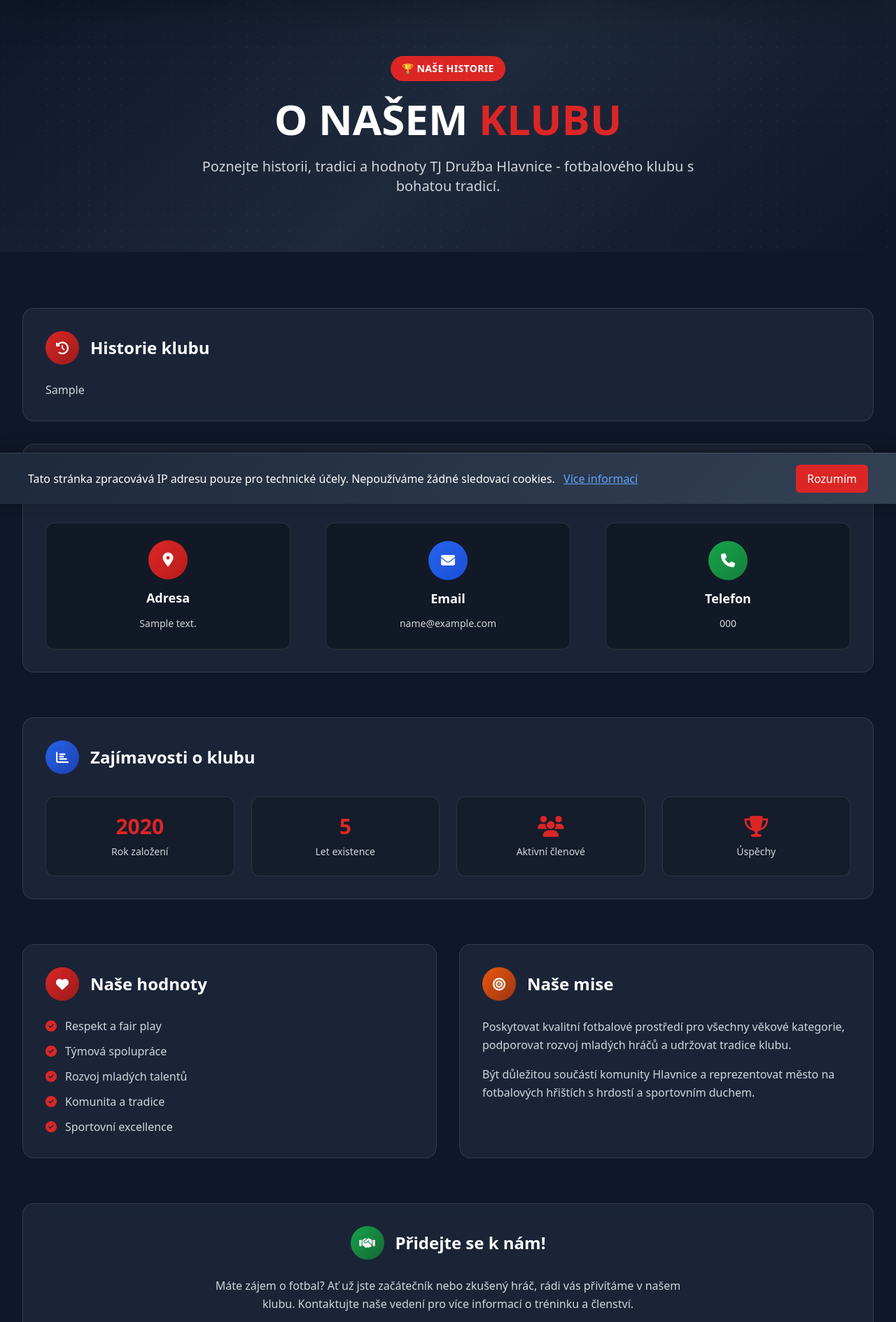
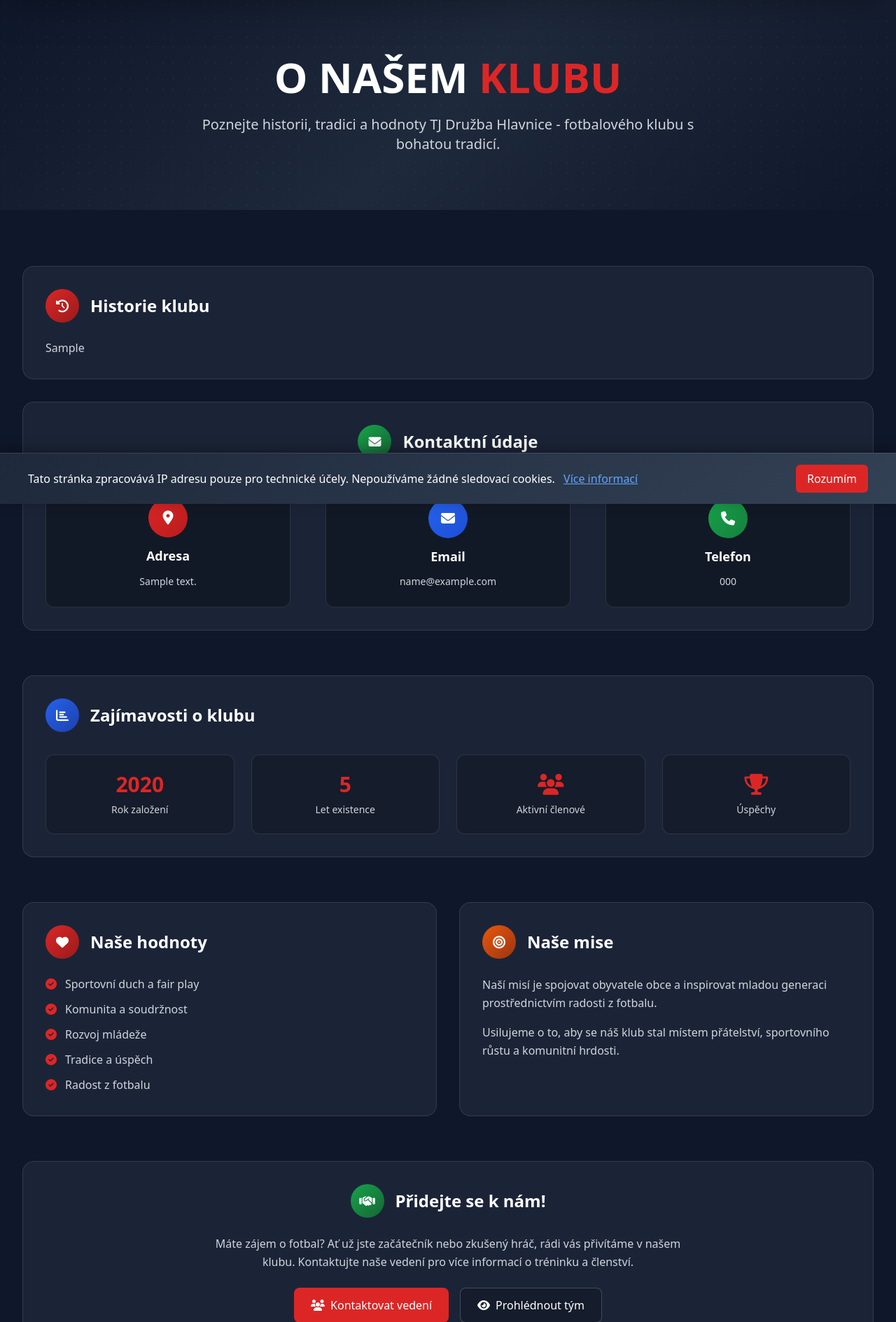
Before and after one commit to liborpaciorek/tjhlavnice, a Django app: page /club/ in a window 1280 px wide. Shown: the part 80-1969 px from the top of the page at 70% size. Run offline with Django 5.2, Linux system fonts and the light colour scheme; tables that the repository leaves empty hold one stand-in row (values such as "Sample post"); some libraries are stand-ins or nearby versions.

Commit message:
Lot of changes

```diff
--- a/templates/football/club_info.html
+++ b/templates/football/club_info.html
@@ -71,11 +71,6 @@ Hlavnice{% endblock %}
 <!-- Hero Section -->
 <section class="hero-bg py-20 px-4 sm:px-6 lg:px-8">
   <div class="max-w-7xl mx-auto text-center">
-    <span
-      class="inline-block bg-club-red px-4 py-2 rounded-full text-sm font-semibold uppercase tracking-wide text-white mb-6"
-    >
-      🏆 Naše historie
-    </span>
     <h1 class="text-4xl lg:text-6xl font-bold text-white mb-6">
       O NAŠEM <span class="text-club-red">KLUBU</span>
     </h1>
@@ -249,23 +244,23 @@ Hlavnice{% endblock %}
         <ul class="space-y-3 text-gray-300">
           <li class="flex items-center">
             <i class="fas fa-check-circle text-club-red mr-3"></i>
-            Respekt a fair play
+            Sportovní duch a fair play
           </li>
           <li class="flex items-center">
             <i class="fas fa-check-circle text-club-red mr-3"></i>
-            Týmová spolupráce
+            Komunita a soudržnost
           </li>
           <li class="flex items-center">
             <i class="fas fa-check-circle text-club-red mr-3"></i>
-            Rozvoj mladých talentů
+            Rozvoj mládeže
           </li>
           <li class="flex items-center">
             <i class="fas fa-check-circle text-club-red mr-3"></i>
-            Komunita a tradice
+            Tradice a úspěch
           </li>
           <li class="flex items-center">
             <i class="fas fa-check-circle text-club-red mr-3"></i>
-            Sportovní excellence
+            Radost z fotbalu
           </li>
         </ul>
       </div>
@@ -280,12 +275,10 @@ Hlavnice{% endblock %}
           <h3 class="text-2xl font-bold text-white">Naše mise</h3>
         </div>
         <p class="text-gray-300 mb-4 leading-relaxed">
-          Poskytovat kvalitní fotbalové prostředí pro všechny věkové kategorie,
-          podporovat rozvoj mladých hráčů a udržovat tradice klubu.
+          Naší misí je spojovat obyvatele obce a inspirovat mladou generaci prostřednictvím radosti z fotbalu.
         </p>
         <p class="text-gray-300 leading-relaxed">
-          Být důležitou součástí komunity Hlavnice a reprezentovat město na
-          fotbalových hřištích s hrdostí a sportovním duchem.
+          Usilujeme o to, aby se náš klub stal místem přátelství, sportovního růstu a komunitní hrdosti.
         </p>
       </div>
     </div>
--- a/templates/football/management.html
+++ b/templates/football/management.html
@@ -7,9 +7,6 @@
 <!-- Hero Section -->
 <section class="hero-bg py-20 px-4 sm:px-6 lg:px-8">
     <div class="max-w-7xl mx-auto text-center">
-        <span class="inline-block bg-club-red px-4 py-2 rounded-full text-sm font-semibold uppercase tracking-wide text-white mb-6">
-            👥 Naše vedení
-        </span>
         <h1 class="text-4xl lg:text-6xl font-bold text-white mb-6">
             VEDENÍ <span class="text-club-red">KLUBU</span>
         </h1>
--- a/templates/football/matches.html
+++ b/templates/football/matches.html
@@ -7,9 +7,6 @@
 <!-- Hero Section -->
 <section class="hero-bg py-20 px-4 sm:px-6 lg:px-8">
     <div class="max-w-7xl mx-auto text-center">
-        <span class="inline-block bg-club-red px-4 py-2 rounded-full text-sm font-semibold uppercase tracking-wide text-white mb-6">
-            🏆 Sportovní kalendář
-        </span>
         <h1 class="text-4xl lg:text-6xl font-bold text-white mb-6">
             ZÁPASY & <span class="text-club-red">VÝSLEDKY</span>
         </h1>
--- a/templates/football/news_list.html
+++ b/templates/football/news_list.html
@@ -7,9 +7,7 @@
 <!-- Hero Section -->
 <section class="hero-bg py-20 px-4 sm:px-6 lg:px-8">
     <div class="max-w-7xl mx-auto text-center">
-        <span class="inline-block bg-club-red px-4 py-2 rounded-full text-sm font-semibold uppercase tracking-wide text-white mb-6">
-            📰 Novinky a události
-        </span>
+
         <h1 class="text-4xl lg:text-6xl font-bold text-white mb-6">
             AKTUALITY <span class="text-club-red">KLUBU</span>
         </h1>
```
Also changed, not shown: templates/football/home.html (+4 -5 lines), templates/football/standings.html (+4 -5 lines), templates/football/team_lineup.html (+1 -25 lines).
